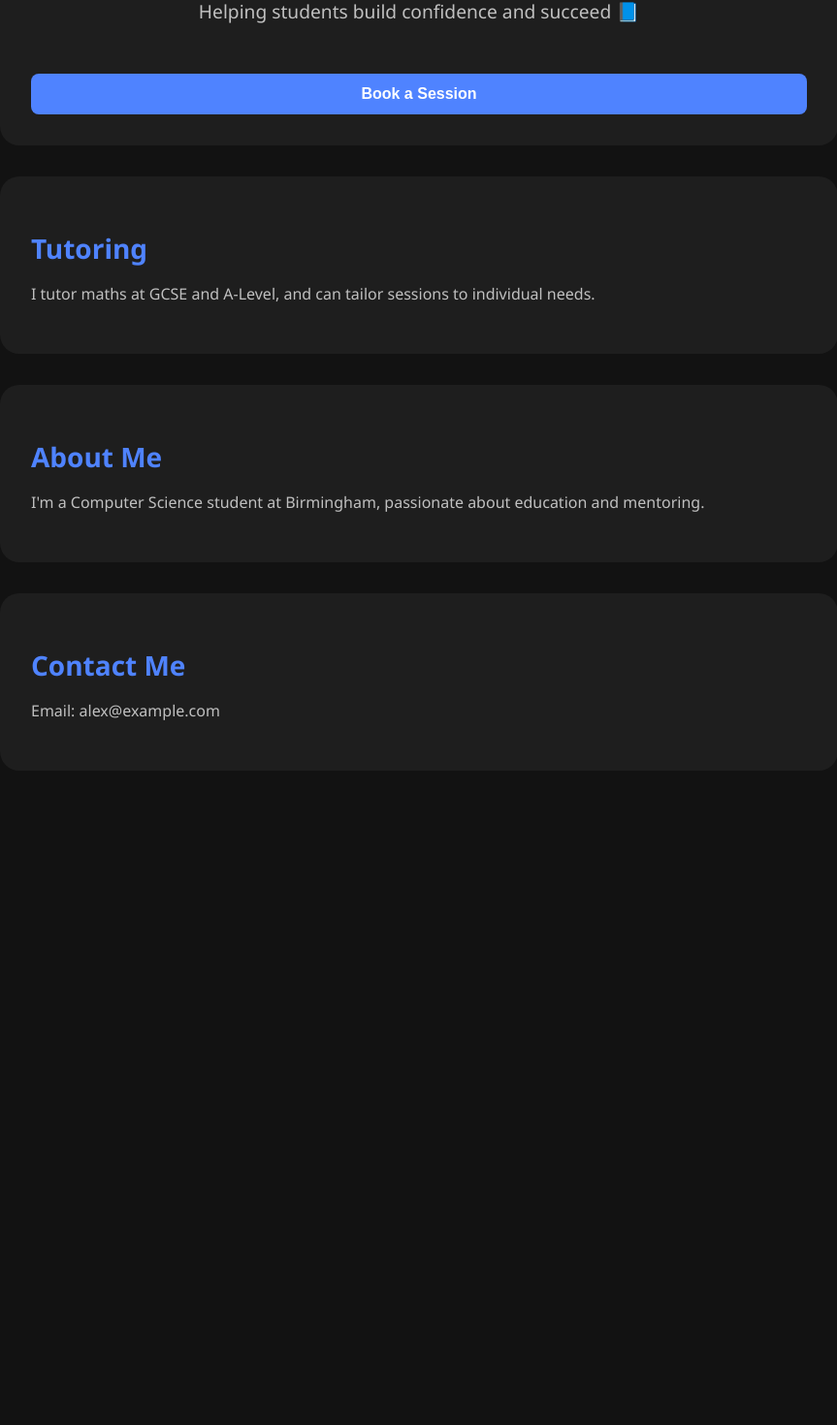
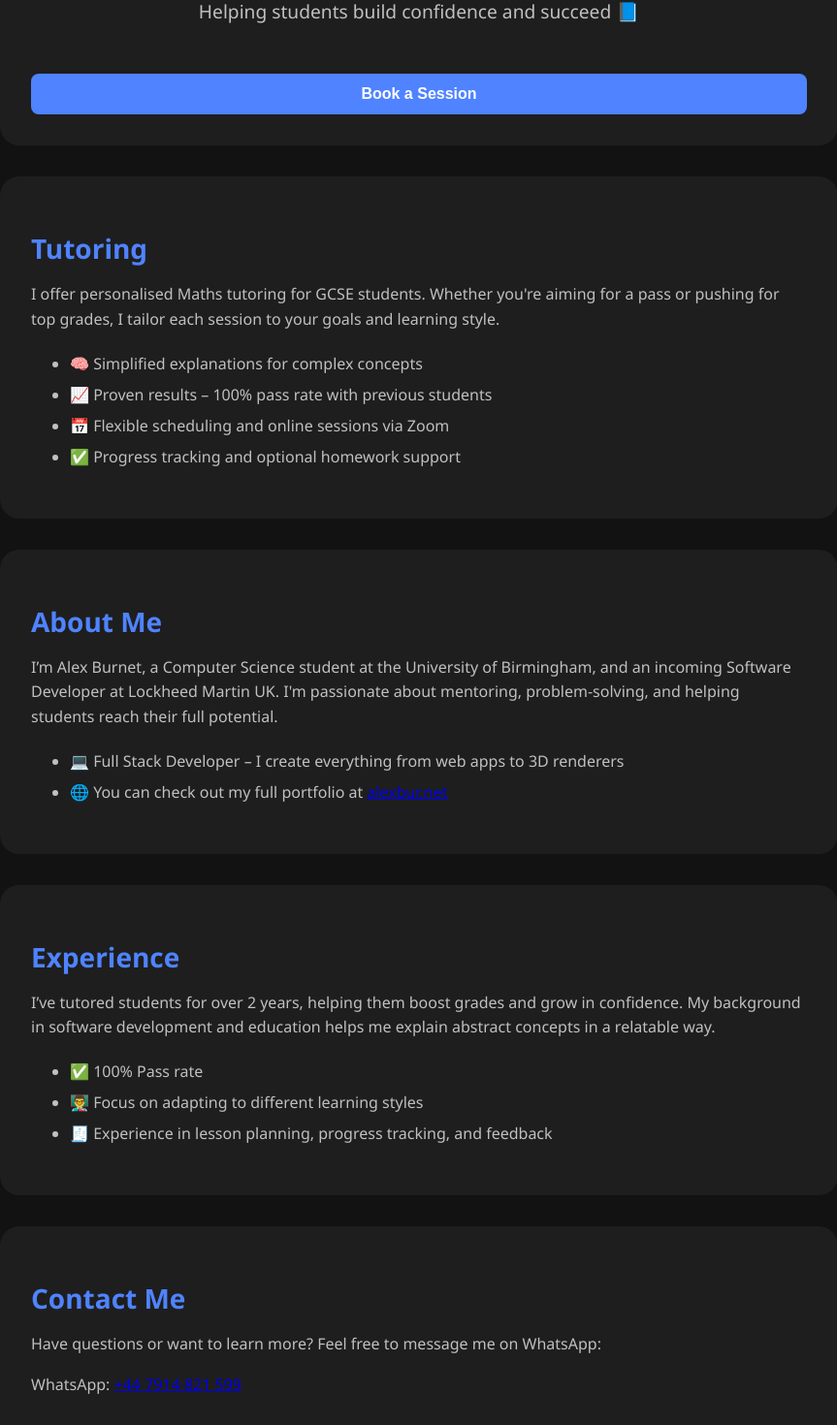
Before and after one commit to alexgburnet/maths-tutoring-app, a React (Vite) app in the folder client/: page / in a window 1280 px wide. Shown: the part 270-1740 px from the top of the page at 97% size, without its empty margins (208-1071 px from the left). Before the commit the page ends 1097 px from the top, so only its background shows below. Built offline with nearby package versions, Linux system fonts and the light colour scheme.

Commit message:
Added personal info

```diff
--- a/client/src/components/HomePage/HomePage.css
+++ b/client/src/components/HomePage/HomePage.css
@@ -61,6 +61,12 @@
     color: #c0c0c0;
   }
 
+  section li {
+    font-size: 1rem;
+    line-height: 2.0;
+    color: #c0c0c0;
+  }
+
   /* RESPONSIVE TYPOGRAPHY & LAYOUT */
   @media (max-width: 768px) {
     .hero {
--- a/client/src/components/HomePage/HomePage.jsx
+++ b/client/src/components/HomePage/HomePage.jsx
@@ -24,17 +24,53 @@ export default function HomePage() {
 
       <section id="tutoring">
         <h2>Tutoring</h2>
-        <p>I tutor maths at GCSE and A-Level, and can tailor sessions to individual needs.</p>
+        <p>
+          I offer personalised Maths tutoring for GCSE students. Whether you're aiming for a pass or pushing for top grades, I tailor each session to your goals and learning style.
+        </p>
+        <ul>
+          <li>🧠 Simplified explanations for complex concepts</li>
+          <li>📈 Proven results – 100% pass rate with previous students</li>
+          <li>📅 Flexible scheduling and online sessions via Zoom</li>
+          <li>✅ Progress tracking and optional homework support</li>
+        </ul>
       </section>
 
       <section id="about">
         <h2>About Me</h2>
-        <p>I'm a Computer Science student at Birmingham, passionate about education and mentoring.</p>
+        <p>
+          I’m Alex Burnet, a Computer Science student at the University of Birmingham, and an incoming Software Developer at Lockheed Martin UK. I'm passionate about mentoring, problem-solving, and helping students reach their full potential.
+        </p>
+        <ul>
+          <li>💻 Full Stack Developer – I create everything from web apps to 3D renderers</li>
+          <li>🌐 You can check out my full portfolio at <a href="https://alexbur.net" target="_blank" rel="noopener noreferrer">alexbur.net</a></li>
+        </ul>
+      </section>
+
+      <section id="experience">
+        <h2>Experience</h2>
+        <p>
+          I’ve tutored students for over 2 years, helping them boost grades and grow in confidence. My background in software development and education helps me explain abstract concepts in a relatable way.
+        </p>
+        <ul>
+          <li>✅ 100% Pass rate</li>
+          <li>👨‍🏫 Focus on adapting to different learning styles</li>
+          <li>🧾 Experience in lesson planning, progress tracking, and feedback</li>
+        </ul>
       </section>
 
       <section id="contact">
         <h2>Contact Me</h2>
-        <p>Email: alex@example.com</p>
+        <p>Have questions or want to learn more? Feel free to message me on WhatsApp:</p>
+        <p>
+          WhatsApp:{" "}
+          <a
+            href="https://wa.me/447914821599"
+            target="_blank"
+            rel="noopener noreferrer"
+          >
+            +44 7914 821 599
+          </a>
+        </p>
       </section>
     </div>
   );
```
